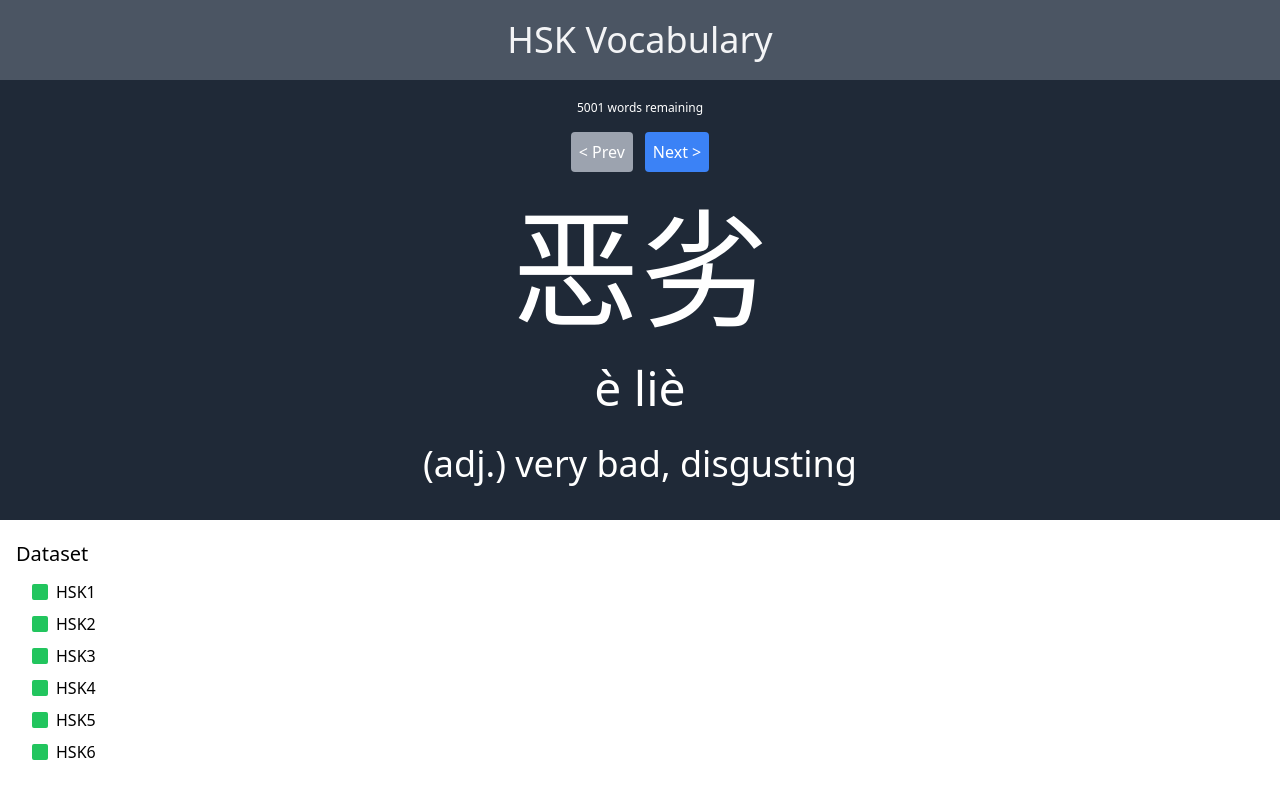
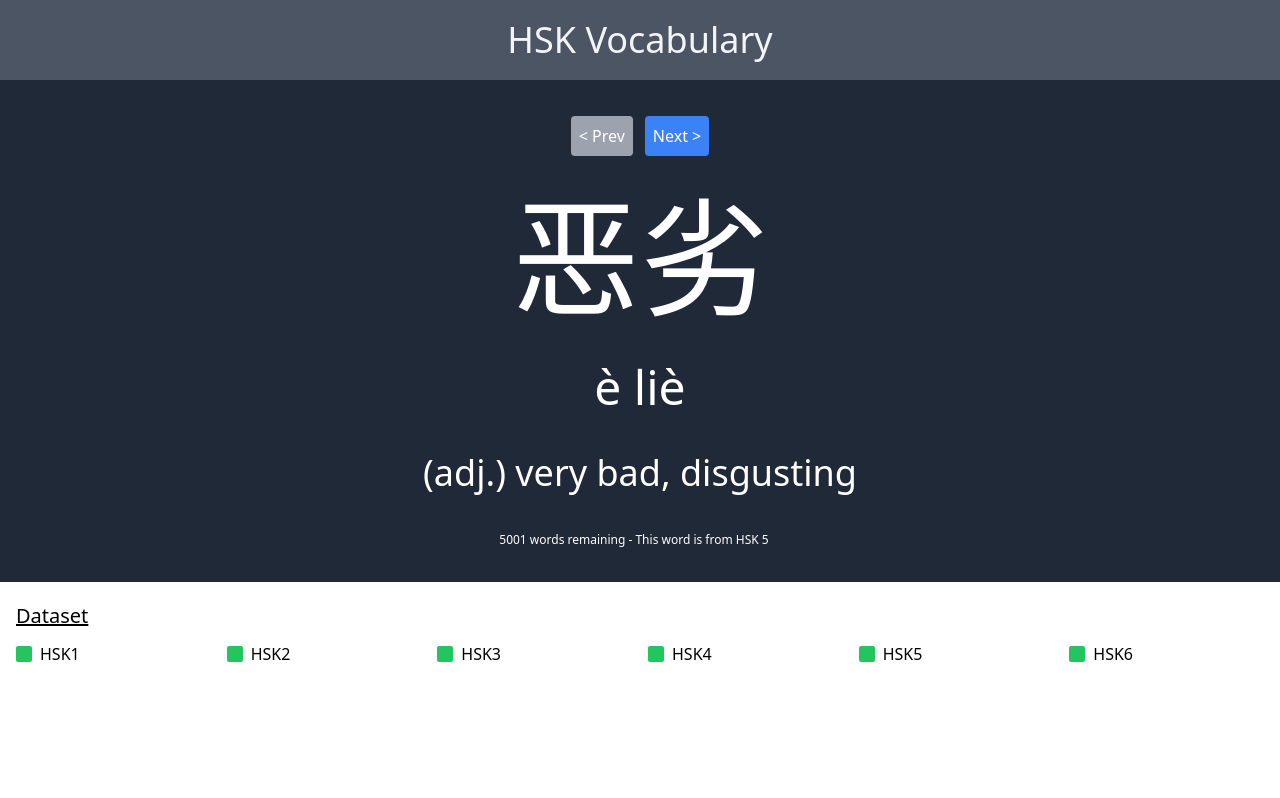
Before and after one commit to suertle/hsk-vocabulary, a Next.js app: page /vocab/chinese in a window 1280 px wide. Built offline with nearby package versions, Linux system fonts and the light colour scheme; what cookies-next would draw is missing.

Commit message:
click on word to toggle [show/hide]

```diff
--- a/pages/vocab/chinese.js
+++ b/pages/vocab/chinese.js
@@ -35,11 +35,11 @@ const initResetPool = (dataset) => {
 const initPool = initResetPool(initDataset)
 
 export default function Vocab() {
-  console.log('Render')
   const [pool, setPool] = useState(initPool) // list of word prepare for pickup
   const [history, setHistory] = useState([]) // temporary list for keeping previous picked word
   const [cursor, setCursor] = useState(0) // index of word to show on screen
   const [dataset, setDataset] = useState(initDataset) // select data to remain in word pool
+  const [hidden, setHidden] = useState([false, false, false])
 
   // initial
   useEffect(() => {
@@ -76,10 +76,16 @@ export default function Vocab() {
     setCookie(`vocab_chinese_dataset_hsk${index}`, e.target.checked)
   }
 
+  const toggleHidden = (index) => {
+    setHidden(hidden.map((value, i) => {
+      return i == index ? ! value : value
+    }))
+  }
+
   return (
     <div>
       <Head>
-        <title>Vocabulary</title>
+        <title>Chinese Vocabulary</title>
         <meta name="description" content="Vocabulary List" />
         <link rel="icon" href="/favicon.ico" />
       </Head>
@@ -89,21 +95,36 @@ export default function Vocab() {
         { history.length > 0 && (
           <div className="text-center text-white bg-gray-800">
             <div className="py-5 container mx-auto">
-              <div className="text-xs">{ `${pool.length} words remaining` }</div>
               <div className="py-4">
                 <button type="button" className="bg-blue-500 hover:bg-blue-600 disabled:bg-gray-400 text-white p-2 rounded mr-3" onClick={prevWord} disabled={cursor >= history.length - 1}>&#60; Prev</button>
                 <button type="button" className="bg-blue-500 hover:bg-blue-600 disabled:bg-gray-400 text-white p-2 rounded" onClick={nextWord} disabled={! pool.length && cursor === 0}>Next &#62;</button>
               </div>
-              <div className="py-4 text-9xl">{ history[cursor].c }</div>
-              <div className="py-4 text-5xl">{ history[cursor].p }</div>
-              <div className="py-4 text-4xl">({ history[cursor].w }.) { history[cursor].t }</div>
+              <div className="py-3 text-9xl">
+                <button className={`p-2 cursor-pointer border rounded-lg ${ hidden[0] ? 'text-gray-800' : 'border-gray-800' }`} onClick={(e) => toggleHidden(0)}>
+                  { history[cursor].c }
+                </button>
+              </div>
+              <div className="py-3 text-5xl">
+                <button className={`p-2 cursor-pointer border rounded-lg ${ hidden[1] ? 'text-gray-800' : 'border-gray-800' }`} onClick={(e) => toggleHidden(1)}>
+                  { history[cursor].p }
+                </button>
+              </div>
+              <div className="py-3 text-4xl">
+                <button className={`p-2 cursor-pointer border rounded-lg ${ hidden[2] ? 'text-gray-800' : 'border-gray-800' }`} onClick={(e) => toggleHidden(2)}>
+                  ({ history[cursor].w }.) { history[cursor].t }
+                </button>
+              </div>
+              <div className="py-3">
+                <span className="text-xs mr-3">{ `${pool.length} words remaining` } - This word is from { history[cursor].d }</span>
+                {/* <span className="cursor-pointer font-bold underline">ignore</span> | <span className="cursor-pointer font-bold underline">remind</span> */}
+              </div>
             </div>
           </div>
         ) }
-        <div className="container mx-auto grid grid-cols-2 gap-4">
+        <div className="container mx-auto">
           <div className="py-5 px-4">
-            <div className="text-xl mb-3">Dataset</div>
-            <div className="ml-4">
+            <div className="text-xl underline mb-3">Dataset</div>
+            <div className="grid grid-cols-6 gap-4">
               <div className="mb-2">
                 <input id="checkboxDatasetHsk1" type="checkbox" className="appearance-none h-4 w-4 border border-2 border-gray-400 rounded-sm bg-white checked:bg-green-500 checked:border-green-500 cursor-pointer transition duration-500 align-top mt-1" checked={dataset.hsk1} onChange={ (e) => { handleChangeDataset(e, 1) }} />
                 <label htmlFor="checkboxDatasetHsk1" className="pl-2 cursor-pointer">HSK1</label>
```
